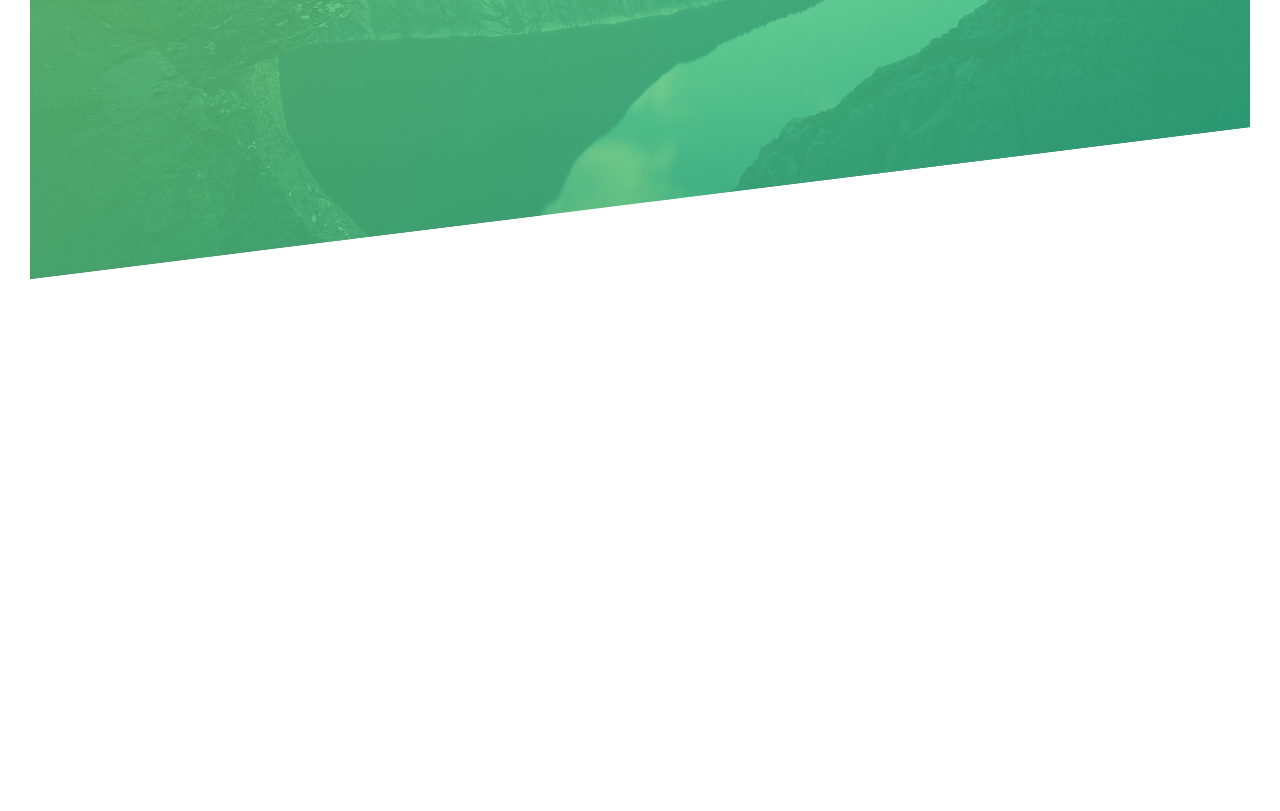
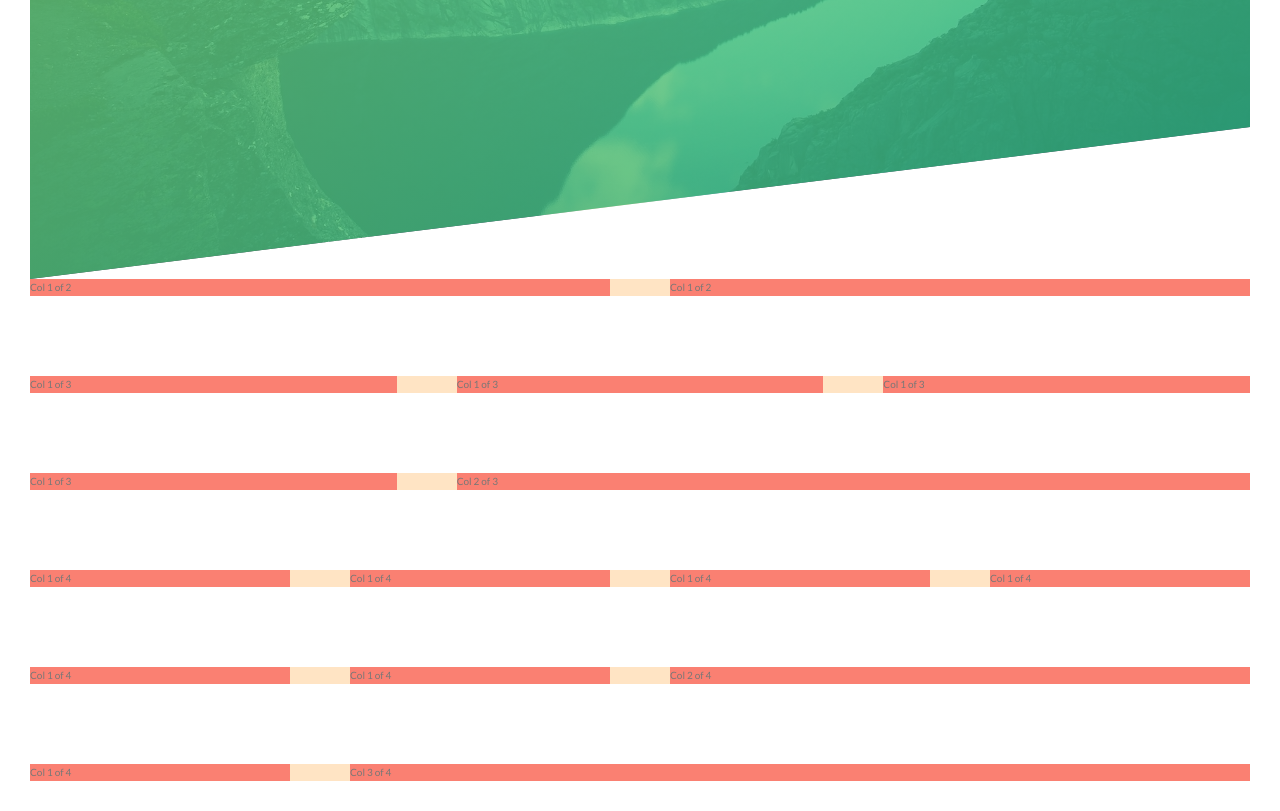
Before and after one commit to msynko/Natours, a website: page starter/index.html in a window 1280 px wide. Shown: the part 511-1322 px from the top of the page. Before the commit the page ends 820 px from the top, so only its background shows below. Drawn offline with Linux system fonts and the light colour scheme; files that its build step writes are made by us from their sources.

Commit message:
grid system

```diff
--- a/starter/index.html
+++ b/starter/index.html
@@ -29,6 +29,87 @@
 
     </header>
 
+    <section class="grid-test">
+
+        <div class="row">
+            <div class="col-1-of-2">
+                Col 1 of 2
+            </div>
+
+            <div class="col-1-of-2">
+                    Col 1 of 2
+                </div>
+        </div>
+
+        <div class="row">
+                <div class="col-1-of-3">
+                    Col 1 of 3
+                </div>
+
+                <div class="col-1-of-3">
+                        Col 1 of 3
+                    </div>
+
+                <div class="col-1-of-3">
+                        Col 1 of 3
+                    </div>
+            </div>
+
+            <div class="row">
+                    <div class="col-1-of-3">
+                        Col 1 of 3
+                    </div>
+
+                    <div class="col-2-of-3">
+                            Col 2 of 3
+                        </div>
+                </div>
+
+                <div class="row">
+                        <div class="col-1-of-4">
+                            Col 1 of 4
+                        </div>
+
+                        <div class="col-1-of-4">
+                                Col 1 of 4
+                            </div>
+
+                        <div class="col-1-of-4">
+                                Col 1 of 4
+                            </div>
+
+                        <div class="col-1-of-4">
+                                Col 1 of 4
+                            </div>
+                    </div>
+
+                    <div class="row">
+                            <div class="col-1-of-4">
+                                Col 1 of 4
+                            </div>
+
+                            <div class="col-1-of-4">
+                                    Col 1 of 4
+                                </div>
+
+                            <div class="col-2-of-4">
+                                    Col 2 of 4
+                                </div>
+                        </div>
+
+                        <div class="row">
+                                <div class="col-1-of-4">
+                                    Col 1 of 4
+                                </div>
+
+                                <div class="col-3-of-4">
+                                        Col 3 of 4
+                                    </div>
+
+
+                            </div>
+    </section>
+
 </body>
 
 </html>
--- a/starter/sass/abstracts/_mixins.scss
+++ b/starter/sass/abstracts/_mixins.scss
@@ -0,0 +1,7 @@
+@mixin clearfix{
+    &::after{
+        content: "";
+        display: table;
+        clear: both;
+    }
+}
--- a/starter/sass/abstracts/_variables.scss
+++ b/starter/sass/abstracts/_variables.scss
@@ -4,3 +4,10 @@ $color-primary-dark: #28b485;
 $color-grey-dark: #777;
 $color-white: white;
 $color-black: black;
+
+
+//GRID
+
+$grid-width: 144rem;
+$gutter-vertical: 8rem;
+$gutter-horizontal: 6rem;
--- /dev/null
+++ b/starter/sass/layout/_grid.scss
@@ -0,0 +1,49 @@
+.row{
+    max-width: $grid-width;
+    background-color: bisque;
+    margin: 0 auto;
+
+
+    &:not(:last-child){
+        margin-bottom: $gutter-vertical;
+    }
+
+    @include clearfix;
+
+    [class^="col-"]{
+        background-color: salmon;
+        float: left;
+
+        &:not(:last-child){
+            margin-right: $gutter-horizontal;
+        }
+    }
+    .col-1-of-2{
+     width: calc((100% - #{$gutter-horizontal})/2);
+
+    }
+
+    .col-1-of-3{
+     width: calc((100% - 2 * #{$gutter-horizontal})/3);
+   }
+
+   .col-2-of-3{
+    width: calc(2 * ((100% - 2 * #{$gutter-horizontal})/3) + #{$gutter-horizontal});
+
+   }
+
+   .col-1-of-4{
+    width: calc((100% - (3 * #{$gutter-horizontal}))/4);
+  }
+
+  .col-2-of-4{
+    width: calc(2 * ((100% - (3 * #{$gutter-horizontal}))/4) + #{$gutter-horizontal});
+  }
+
+  .col-3-of-4{
+    width: calc((3 * (100% - (3 * #{$gutter-horizontal}))/4) + 2 * #{$gutter-horizontal});
+
+  }
+
+
+}
--- a/starter/sass/main.scss
+++ b/starter/sass/main.scss
@@ -12,3 +12,4 @@
 
 @import "components/button";
 @import "layout/header";
+@import "layout/grid";
```
Also changed, not shown: package.json (+9 -0 lines), starter/css/style.css, 1 other file.
